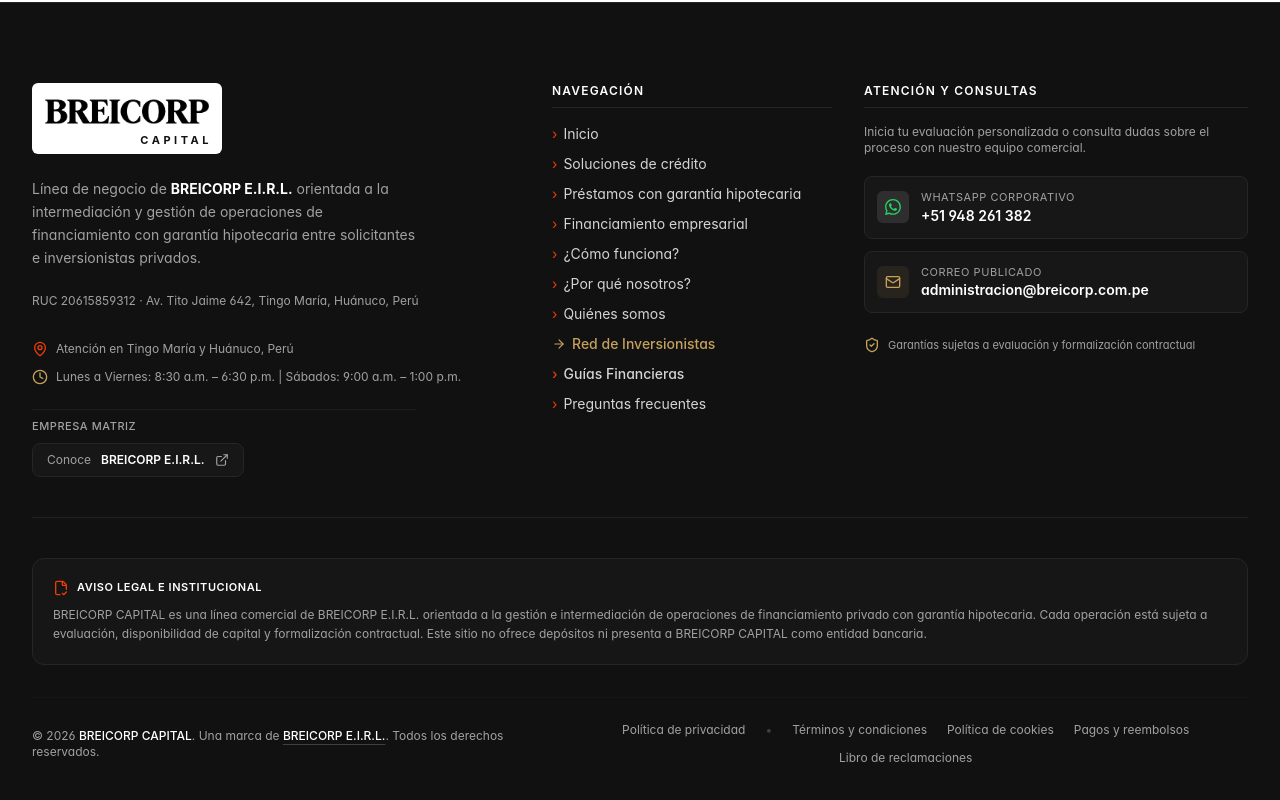
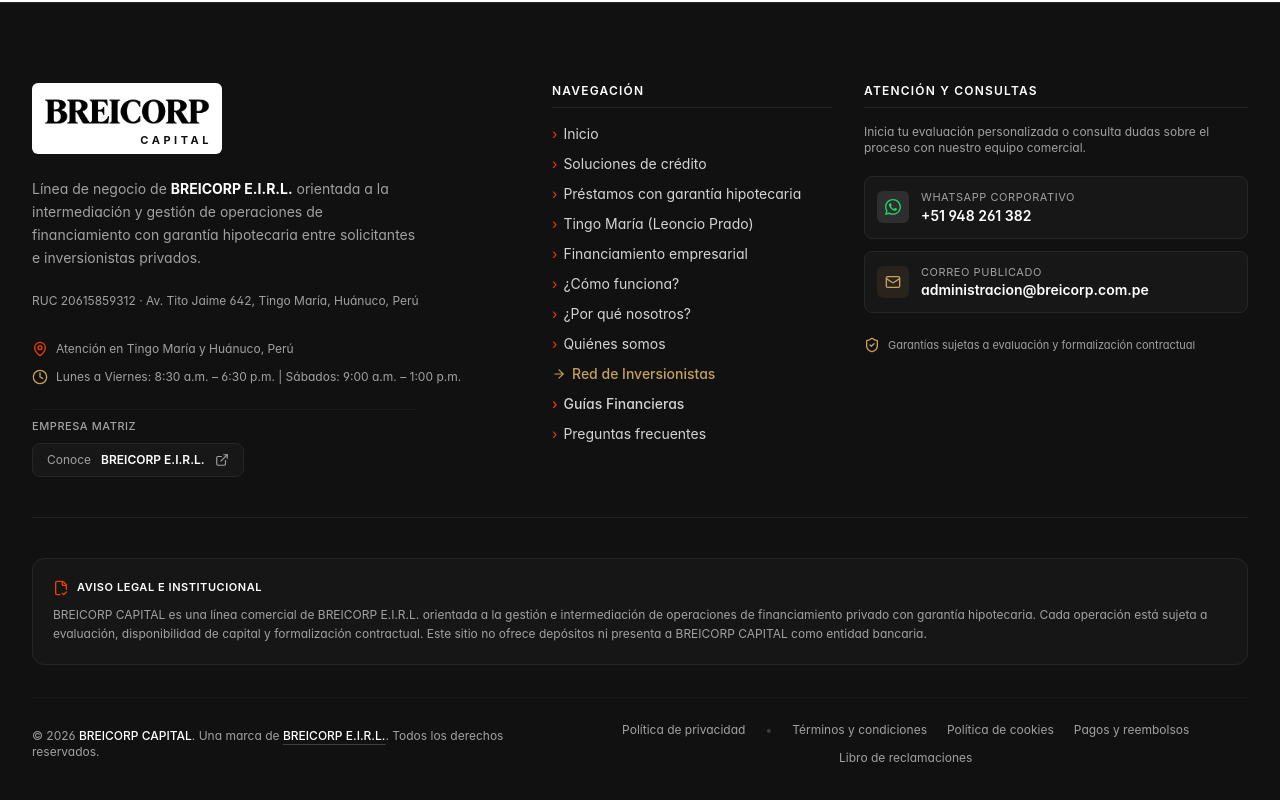
Before and after one commit to BREICORP-PERU/breicorp-capital, a Next.js app: page /politica-de-privacidad in a window 1280 px wide. Shown: the part 1516-2316 px from the top of the page. Built offline with nearby package versions, Linux system fonts and the light colour scheme.

Commit message:
layout/footer.tsx

```diff
--- a/src/components/layout/Footer.tsx
+++ b/src/components/layout/Footer.tsx
@@ -85,6 +85,11 @@ export default function Footer() {
               <li>
                 <Link href="/prestamos-garantia-hipotecaria" className="hover:text-white transition-colors flex items-center gap-1.5">
                   <span className="text-[#EE3C06]">›</span> Préstamos con garantía hipotecaria
+                </Link>
+              </li>
+              <li>
+                <Link href="/prestamos-garantia-hipotecaria-tingo-maria" className="hover:text-white transition-colors flex items-center gap-1.5">
+                  <span className="text-[#EE3C06]">›</span> Tingo María (Leoncio Prado)
                 </Link>
               </li>
               <li>
```
